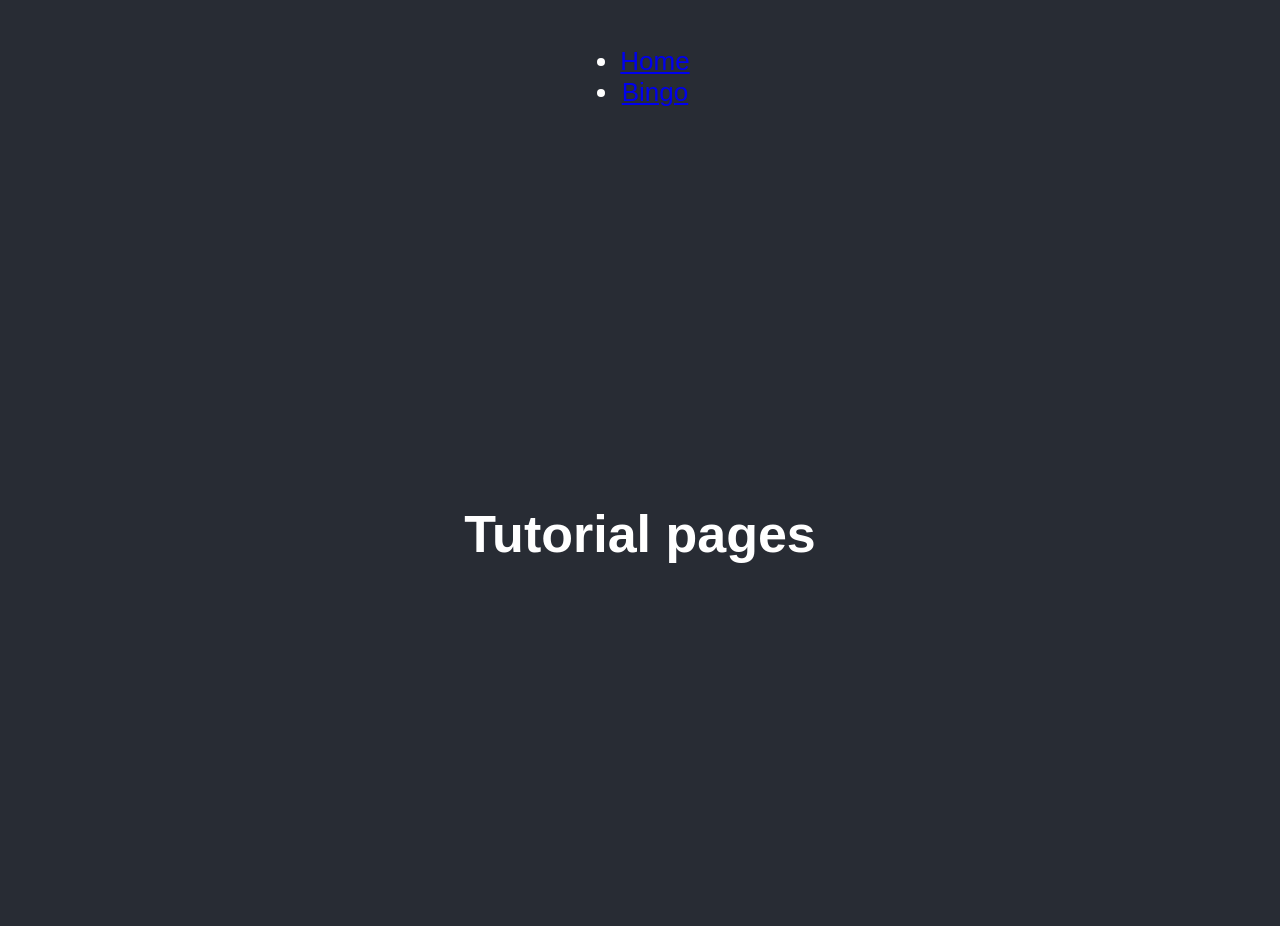
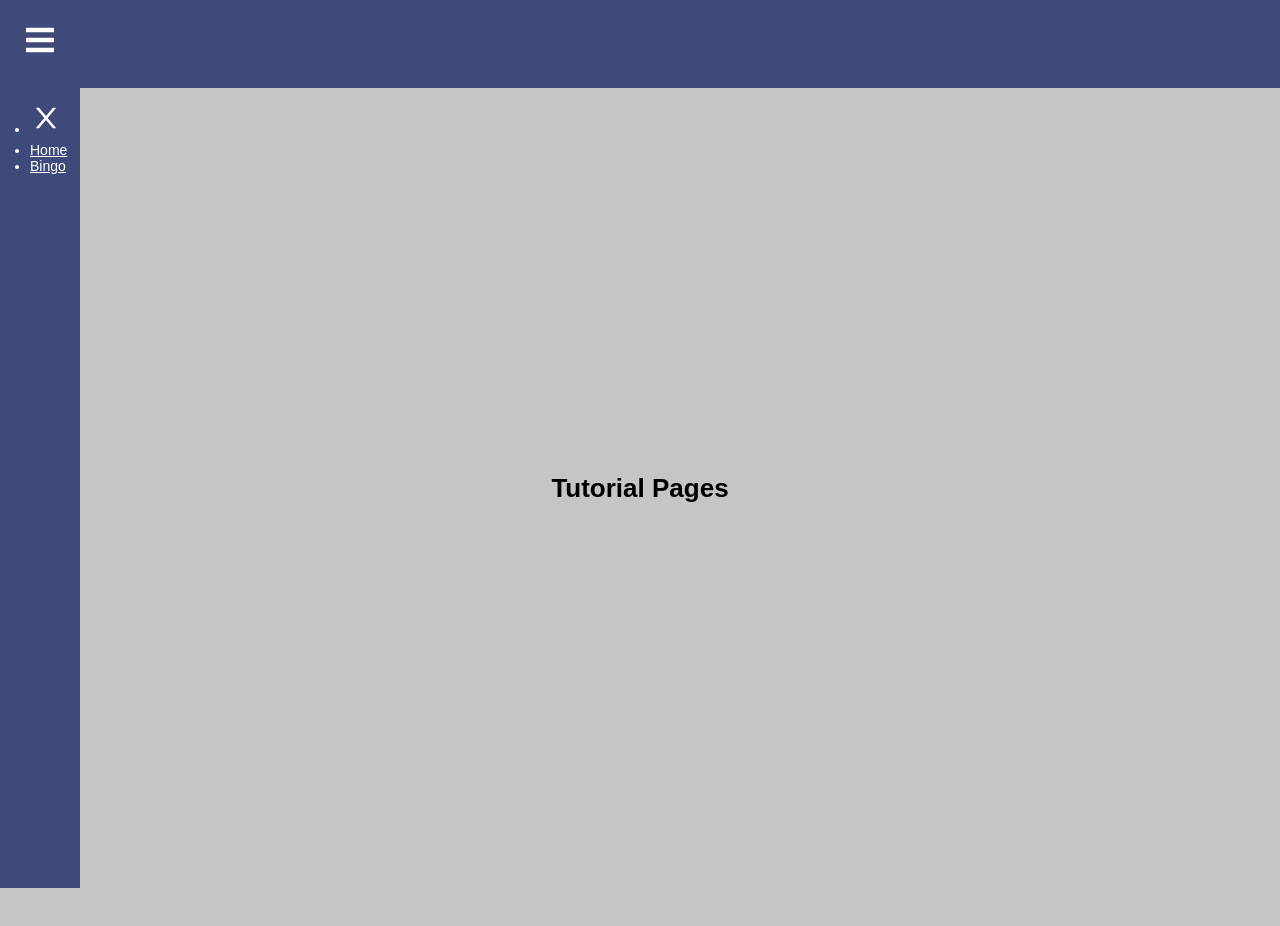
Before and after one commit to sky45612/amplify-react-1, a React (Create React App) app: page / in a window 1280 px wide. Shown: the top 926 px of the page. After the commit the page ends 888 px from the top, so only its background shows below. Built offline with nearby package versions, Linux system fonts and the light colour scheme.

Commit message:
sidebar nav in progress -4/7/23-

```diff
--- a/package.json
+++ b/package.json
@@ -8,6 +8,7 @@
     "@testing-library/user-event": "^13.5.0",
     "react": "^18.2.0",
     "react-dom": "^18.2.0",
+    "react-icons": "^4.8.0",
     "react-router": "^6.10.0",
     "react-router-dom": "^6.10.0",
     "react-scripts": "5.0.1",
--- a/src/App.css
+++ b/src/App.css
@@ -1,20 +1,20 @@
-.App {
+/* .App {
   text-align: center;
 }
 
 .App-logo {
   height: 40vmin;
   pointer-events: none;
-}
+} */
 
-@media (prefers-reduced-motion: no-preference) {
+/* @media (prefers-reduced-motion: no-preference) {
   .App-logo {
     animation: App-logo-spin infinite 20s linear;
   }
-}
+} */
 
-.App-header {
-/*  background-color: #282c34;*/
+/* .App-header {
+ background-color: #282c34;
   min-height: 100vh;
   display: flex;
   flex-direction: column;
@@ -26,13 +26,23 @@
 
 .App-link {
   color: #61dafb;
-}
+} */
 
-@keyframes App-logo-spin {
+/* @keyframes App-logo-spin {
   from {
     transform: rotate(0deg);
   }
   to {
     transform: rotate(360deg);
   }
+} */
+
+.homeHeader {
+  min-height: 100vh;
+  display: flex;
+  flex-direction: column;
+  align-items: center;
+  justify-content: center;
+  font-size: calc(10px + 2vmin);
+  font-weight: bold;
 }
--- a/src/App.js
+++ b/src/App.js
@@ -1,17 +1,18 @@
 // import logo from './logo.svg';
-import './App.css';
+// import './App.css';
 import Bingo from  '../src/component/Bingo.js';
 import Home from '../src/component/Home.js';
 // import React, { useState } from "react";
 import React, {Component} from 'react';
 import { BrowserRouter as Router, Routes, Route, Link } from 'react-router-dom';
+import Navbar from './component/Navbar';
 
 class App extends Component {
   render() {
     return (
 
       <Router>
-        <div className="App">
+        {/* <div>
           <header className="App-header">
             <ul>
               <li>
@@ -26,7 +27,12 @@ class App extends Component {
               <Route exact path="/bingo" element={<Bingo />}></Route>
             </Routes>
           </header>
-        </div>
+        </div> */}
+        <Navbar />
+        <Routes>
+          <Route path='/' Component={Home}/>
+          <Route path='/bingo' Component={Bingo}/>
+        </Routes>
       </Router>
     )
 
--- a/src/component/Bingo.js
+++ b/src/component/Bingo.js
@@ -101,7 +101,6 @@ class Board extends React.Component {
 class Game extends React.Component {
   render() {
     return (
-      document.body.style.backgroundColor = "#abacaf",
       <div>
         <header class="App-header">
           <div className="game">
--- a/src/component/Home.js
+++ b/src/component/Home.js
@@ -1,14 +1,13 @@
 import React from 'react';
 import '../App.css';
 
+
 function Home() {
   return (
-
-    document.body.style.backgroundColor = "#282c34",
-
-    <div className="App">
-      <header className="App-header">
-        <h1>Tutorial pages</h1>
+    document.body.style.backgroundColor = "#c5c5c5",
+    <div>
+      <header className="homeHeader">
+        Tutorial Pages
       </header>
     </div>
 
--- /dev/null
+++ b/src/component/Navbar.css
@@ -0,0 +1,45 @@
+.navBarIcon {
+    color:white;
+    /* height: 2em;
+    font-size: 2rem; */
+}
+
+.navBar {
+    background-color: #3f4a7a;
+    display: flex;
+    justify-content: start;
+    align-items: center;
+}
+
+.menuBar {
+    margin:1.5rem;
+    font-size: 2rem;
+    background:none;
+}
+
+.navMenu {
+    background:none;
+    font-size:2rem;
+}
+
+.navMenu-closed {
+    background-color: #3f4a7a;
+    width:5rem;
+    height: 100vh;
+    color:white;
+    display: flex;
+    position:fixed;
+
+}
+
+.navMenu-open {
+    left: 0;
+}
+
+.navText {
+    color: white;
+}
+
+body {
+    margin:0%;
+}
--- /dev/null
+++ b/src/component/Navbar.js
@@ -0,0 +1,51 @@
+import React, { useState } from 'react';
+import * as FaIcons from 'react-icons/fa';
+import * as  AiIcons from 'react-icons/ai';
+import { Link } from 'react-router-dom';
+import { NavbarNavigation } from './NavbarNavigation';
+import './Navbar.css';
+
+// use for maintaining Navigation bar
+function Navbar() {
+
+    // const showSideBar = () => setSidebar(!sidebar);
+
+    const [sidebar, setSidebar] = useState(false);
+    function showSideBar() {
+        // console.log(sidebar);
+        setSidebar(!sidebar);
+
+        return sidebar;
+    }
+
+
+    return (
+        <>
+            <div className='navBar'>
+                <Link to='#' className='menuBar'>
+                    <FaIcons.FaBars className='navBarIcon' onClick={showSideBar}/>
+                </Link>
+            </div>
+            <nav className={sidebar ? 'navMenu-open' : 'navMenu-closed'}>
+                <ul className='navMenuItemList' onClick={showSideBar}>
+                    <li className='navMenuItem'>
+                        <Link to="#" className='navMenu'>
+                            <AiIcons.AiOutlineClose className='navText'/>
+                        </Link>
+                    </li>
+                    <li className='navMenuItem'>
+                        <Link to="/" className="navText">Home</Link>
+                    </li>
+                    <li className='navMenuItem'>
+                        <Link to="/bingo" className="navText">Bingo</Link>
+                    </li>
+                </ul>
+            </nav>
+
+        </>
+
+
+    );
+}
+
+export default Navbar;
--- /dev/null
+++ b/src/component/NavbarNavigation.js
@@ -0,0 +1,15 @@
+import React from "react";
+import * as FaIcons from 'react-icons/fa';
+import * as AiIcons from 'react-icons/ai'
+
+// use for maintaining long list of navigation data
+export const NavbarNavigation = [
+    {
+        title: 'Home',
+        path: '/'
+    },
+    {
+        title: 'Bingo',
+        path: '/bingo'
+    }
+];
```
Also changed, not shown: 1 other file (tests, documents, lock files or other folders).
